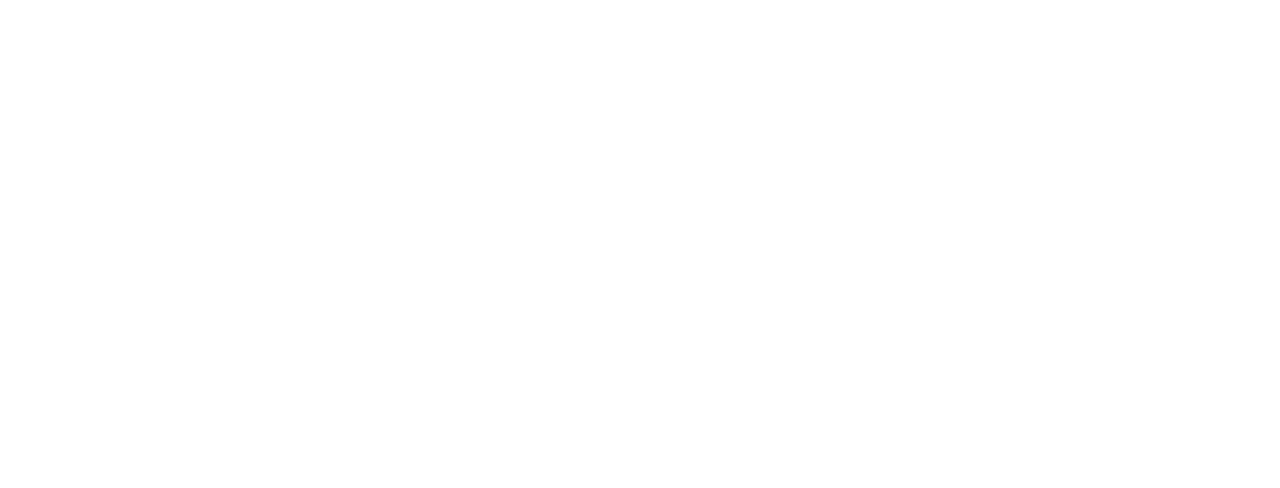
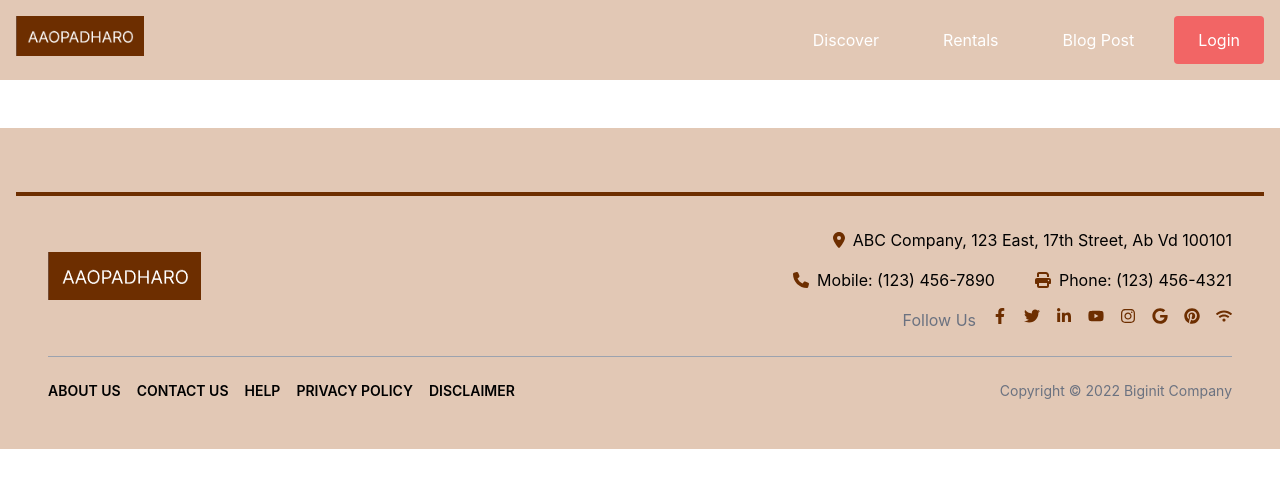
Before and after one commit to Poojagoyal99/Internproj, a React (Create React App) app: page /rentals in a window 1280 px wide. Before the commit this address had no page. Shown: the top 488 px of the page. Built offline with nearby package versions, Linux system fonts and the light colour scheme.

Commit message:
added all files

```diff
--- a/src/App.js
+++ b/src/App.js
@@ -6,6 +6,7 @@ import Discover from './list/discover/Discover';
 import Blog from './list/blog/Blog';
 import ExploreCard from './list/discover/ExploreCard';
 import PostDetail from './list/blog/PostDetail';
+import Rentals from './list/rentals/Rentals';
 function App() {
     return (
         <Router>
@@ -18,6 +19,7 @@ function App() {
           <Route path='/blog' element={<Blog />} />
           <Route path="/hotel-details" element={<ExploreCard />} />
           <Route path='/postdetails' element = {<PostDetail />} />
+          <Route path='/rentals' element = {<Rentals />} />
         </Routes>
       </div>
     </Router>
--- a/src/components/Navbar.js
+++ b/src/components/Navbar.js
@@ -1,6 +1,6 @@
 import logo from "../images/logo.png";
 
-const Navbar = ({ navigateToAbout1, navigateToAbout2, navigateToAbout }) => {
+const Navbar = ({ navigateToAbout1, navigateToAbout2, navigateToAbout , navigateToAbout3 }) => {
   return (
     <nav className="bg-customSkin p-4">
       <div className="container mx-auto flex flex-wrap justify-between items-center">
@@ -15,7 +15,7 @@ const Navbar = ({ navigateToAbout1, navigateToAbout2, navigateToAbout }) => {
             onClick={navigateToAbout}>
             Discover
           </button>
-          <button className="text-white hover:text-gray-400 px-4 py-2 md:px-6">
+          <button className="text-white hover:text-gray-400 px-4 py-2 md:px-6"  onClick={navigateToAbout3}>
             Rentals
           </button>
           <button
--- a/src/list/blog/Blog.js
+++ b/src/list/blog/Blog.js
@@ -10,9 +10,12 @@ function Blog() {
     const navigateToAbout2 = () => {
         navigate('/home');
       };
+      const navigateToAbout3 = () => {
+        navigate('/rentals');
+      };
     return (
         <>
-        <Navbar navigateToAbout2={navigateToAbout2} navigateToAbout={navigateToAbout}></Navbar>
+        <Navbar navigateToAbout2={navigateToAbout2} navigateToAbout={navigateToAbout} navigateToAbout3={navigateToAbout3}></Navbar>
         <br></br>
         <AllBlog ></AllBlog>
         <br></br>
--- a/src/list/blog/PostDetail.js
+++ b/src/list/blog/PostDetail.js
@@ -13,9 +13,12 @@ const PostDetail = () => {
       const navigateToAbout1 = () => {
         navigate('/blog');
       };
+      const navigateToAbout3 = () => {
+        navigate('rentals');
+      };
     return (
         <>
-            <Navbar navigateToAbout2={navigateToAbout2} navigateToAbout={navigateToAbout} navigateToAbout1={navigateToAbout1}></Navbar>
+            <Navbar navigateToAbout2={navigateToAbout2} navigateToAbout={navigateToAbout} navigateToAbout1={navigateToAbout1} navigateToAbout3={navigateToAbout3}></Navbar>
             <div className="flex mx-32 my-24 space-x-10">
                 <div className="w-1/2">
                     <img src={postImg} alt="imageOfPost" className="h-96 w-full object-cover"></img>
--- a/src/list/discover/Discover.js
+++ b/src/list/discover/Discover.js
@@ -12,9 +12,12 @@ function Discover() {
       const navigateToAbout2 = () => {
         navigate('/home');
       };
+      const navigateToAbout3 = () => {
+        navigate('/rentals');
+      };
     return(
         <>
-<Navbar navigateToAbout1 = {navigateToAbout1} navigateToAbout2={navigateToAbout2}></Navbar>
+<Navbar navigateToAbout1 = {navigateToAbout1} navigateToAbout2={navigateToAbout2} navigateToAbout3={navigateToAbout3}></Navbar>
 <br></br>
 <Searching></Searching>
 <br></br>
--- a/src/list/discover/ExploreCard.js
+++ b/src/list/discover/ExploreCard.js
@@ -13,9 +13,12 @@ const ExploreCard = () =>{
       const navigateToAbout1 = () => {
         navigate('/blog');
       };
+      const navigateToAbout3 = () => {
+        navigate('/rentals');
+      };
     return(
         <>
-        <Navbar navigateToAbout2={navigateToAbout2} navigateToAbout={navigateToAbout} navigateToAbout1={navigateToAbout1}></Navbar>
+        <Navbar navigateToAbout2={navigateToAbout2} navigateToAbout={navigateToAbout} navigateToAbout1={navigateToAbout1} navigateToAbout3={navigateToAbout3}></Navbar>
         <HotelDetail></HotelDetail>
 
         <br></br>
--- a/src/list/discover/Searching.js
+++ b/src/list/discover/Searching.js
@@ -3,7 +3,7 @@ function Searching() {
     return(
         <>
         <div className="w-full h-full">
-        <div className="bg-yellow-600 w-9/12 h-32 mx-44 mt-10 rounded-3xl flex justify-evenly">
+        <div className="bg-gradient-to-r from-fed8bc to-ffbe82 w-9/12 h-32 mx-44 mt-10 rounded-3xl flex justify-evenly">
         <div>
             <h1 className='mt-6 font-bold text-2xl'>Book a Hotel</h1>
             <p className='text-lg text-gray-600 mt-2'>Discover the perfect space for you!</p>
--- a/src/list/home/Home.js
+++ b/src/list/home/Home.js
@@ -20,9 +20,12 @@ const Home = () => {
   const navigateToAbout2 = () => {
     navigate('/home');
   };
+  const navigateToAbout3 = () => {
+    navigate('/rentals');
+  };
   return (
     <>
-      <NavImg navigateToAbout={navigateToAbout} navigateToAbout1={navigateToAbout1} navigateToAbout2={navigateToAbout2}></NavImg>
+      <NavImg navigateToAbout={navigateToAbout} navigateToAbout1={navigateToAbout1} navigateToAbout2={navigateToAbout2} navigateToAbout3={navigateToAbout3}></NavImg>
       <History></History>
       <div>
       <h1 className="text-customBrown text-center font-bold text-3xl py-20">Discover the best Hotels</h1>
--- a/src/list/home/NavImg.js
+++ b/src/list/home/NavImg.js
@@ -2,7 +2,7 @@ import navImg from '../../images/loginImg1.png';
 import logo from '../../images/logo.png';
 import { FaCalendarAlt, FaUser } from 'react-icons/fa';
 
-const NavImg = ({navigateToAbout , navigateToAbout1,navigateToAbout2}) => {
+const NavImg = ({navigateToAbout , navigateToAbout1,navigateToAbout2,navigateToAbout3}) => {
   return (
     <>
       <div className="relative w-screen min-h-screen overflow-hidden">
@@ -13,7 +13,7 @@ const NavImg = ({navigateToAbout , navigateToAbout1,navigateToAbout2}) => {
             </div>
             <div className="flex space-x-14">
               <button  className="text-white hover:text-gray-400" onClick={navigateToAbout}>Discover</button>
-              <button  className="text-white hover:text-gray-400">Rentals</button>
+              <button  className="text-white hover:text-gray-400" onClick={navigateToAbout3}>Rentals</button>
               <button  className="text-white hover:text-gray-400" onClick={navigateToAbout1}>Blog Post</button>
               <button className="bg-customPeach text-white px-4 py-2 rounded">Login</button>
             </div>
@@ -28,7 +28,7 @@ const NavImg = ({navigateToAbout , navigateToAbout1,navigateToAbout2}) => {
           <div className="text-container lg:w-1/2 flex flex-col items-start justify-center lg:justify-start lg:pl-16">
             <h2 className="text-white text-4xl font-normal">Discover Ujjain</h2>
             <h2 className="text-white text-4xl font-normal mb-2 py-4">with <b><i>Aaopadharo</i></b></h2>
-            <button className="bg-customPeach text-black px-4 py-2 rounded-full">Search Hotels</button>
+            <button className="bg-gradient-to-r from-ffe485 to-c1a43e text-black px-4 py-2 rounded-full">Search Hotels</button>
           </div>
           <div className="form-container lg:w-2/6 flex justify-end lg:pr-24">
             <div className="bg-white bg-opacity-50 p-4 rounded-3xl w-72 max-w-md h-80 ml-60">
--- /dev/null
+++ b/src/list/rentals/Rentals.js
@@ -0,0 +1,25 @@
+import Navbar from '../../components/Navbar';
+import Footer from '../../components/footer';
+import { useNavigate } from 'react-router-dom';
+const Rentals = () => {
+    const navigate = useNavigate();
+
+    const navigateToAbout = () => {
+      navigate('/discover');
+    };
+    const navigateToAbout1 = () => {
+      navigate('/blog');
+    };
+    const navigateToAbout2 = () => {
+      navigate('/home');
+    };
+    return(
+        <>
+        <Navbar navigateToAbout={navigateToAbout} navigateToAbout1={navigateToAbout1} navigateToAbout2={navigateToAbout2}  ></Navbar>
+        <br></br>
+        <br></br>
+        <Footer navigateToAbout2={navigateToAbout2}></Footer>
+        </>
+    );
+};
+export default Rentals;
--- a/tailwind.config.js
+++ b/tailwind.config.js
@@ -9,7 +9,11 @@ module.exports = {
         customBrown: '#6D2E00',
         customSkin: '#E2C8B5',
         customPeach: '#F26565',
-        customLigthBrown: '#B16F3F'
+        customLigthBrown: '#B16F3F',
+        'fed8bc' : '#FED8BC',
+        'ffbe82' : '#FFBE82',
+        'ffe485' : '#FFE485',
+        'c1a43e': '#C1A43E'
       },
       boxShadow: {
         'left-right-bottom': '5px 5px 5px rgba(0, 0, 0, 0.1)',
```
